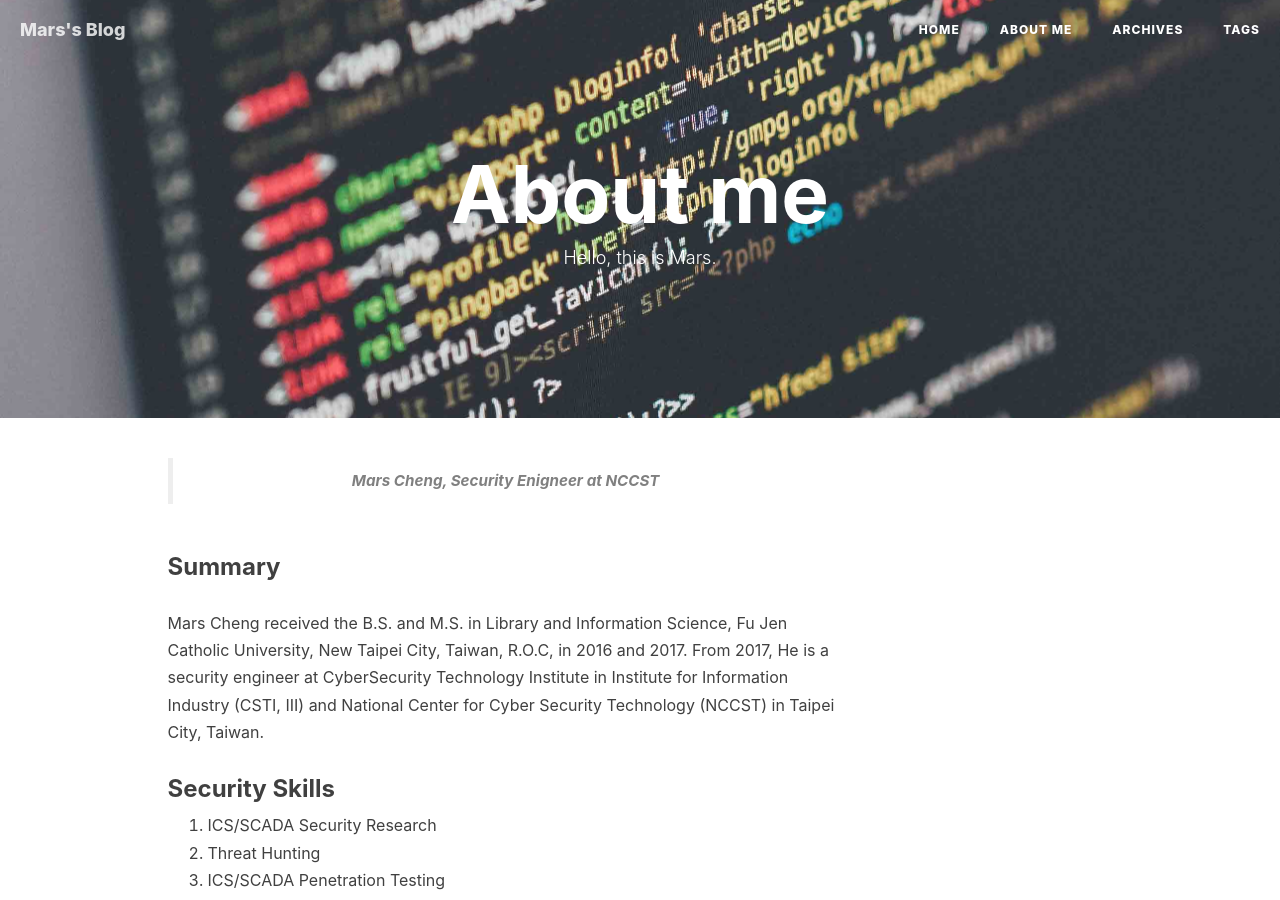
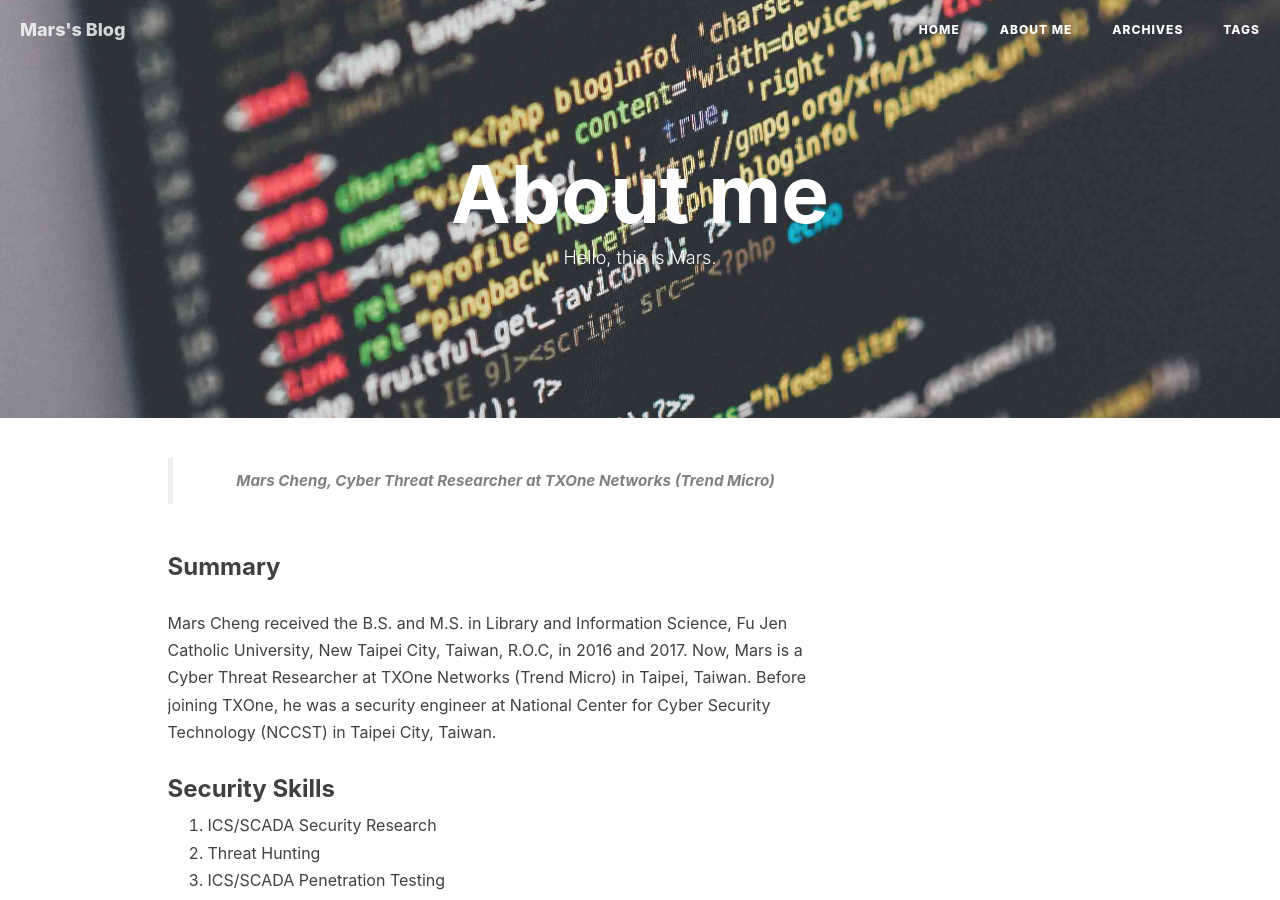
Before and after one commit to Chung-lun/marscheng.github.io, a Jekyll site: the page built from about.html, in a window 1280 px wide and 900 px high. Built offline with Jekyll 4.4.1, drawn with Linux system fonts in a browser that asks for light colours; nearby versions of some CDN libraries; comment, search, counter and statistics services are not loaded.

Commit message:
Update about.html

```diff
--- a/about.html
+++ b/about.html
@@ -10,14 +10,14 @@ header-img: "img/about-me.jpg"
 <!-- English Version -->
 <div class="en post-container">
     <blockquote>
-        <center><b>Mars Cheng, Security Enigneer at NCCST</b></center>
+        <center><b>Mars Cheng, Cyber Threat Researcher at TXOne Networks (Trend Micro)</b></center>
     </blockquote>
     <article class="post">
 
 
 
       <h3 id="summary"><strong>Summary</strong></h3>
-      <p>Mars Cheng received the B.S. and M.S. in Library and Information Science, Fu Jen Catholic University, New Taipei City, Taiwan, R.O.C, in 2016 and 2017. From 2017, He is a security engineer at CyberSecurity Technology Institute in Institute for Information Industry (CSTI, III) and National Center for Cyber Security Technology (NCCST) in Taipei City, Taiwan.</p>
+      <p>Mars Cheng received the B.S. and M.S. in Library and Information Science, Fu Jen Catholic University, New Taipei City, Taiwan, R.O.C, in 2016 and 2017. Now, Mars is a Cyber Threat Researcher at TXOne Networks (Trend Micro) in Taipei, Taiwan. Before joining TXOne, he was a security engineer at National Center for Cyber Security Technology (NCCST) in Taipei City, Taiwan.</p>
 
       <h3 id="security-skills"><strong>Security Skills</strong></h3>
       <ol>
```
